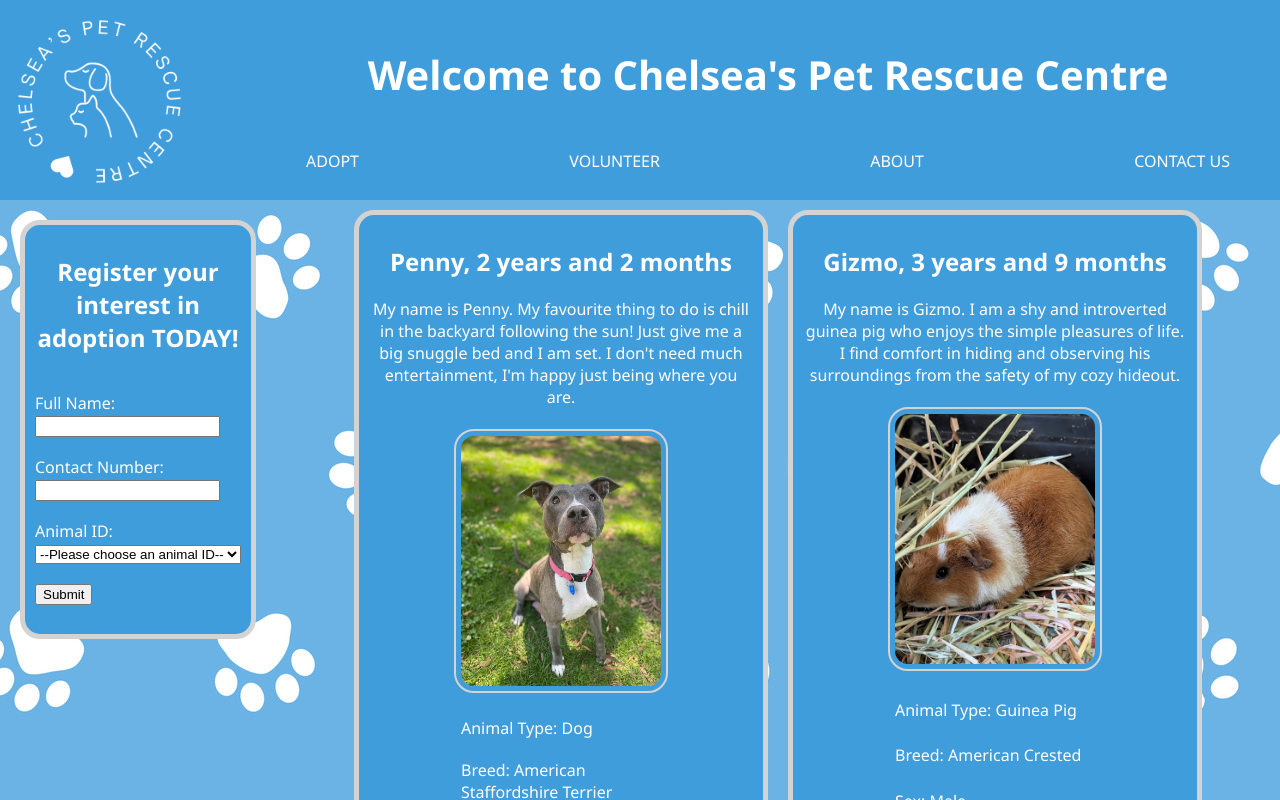
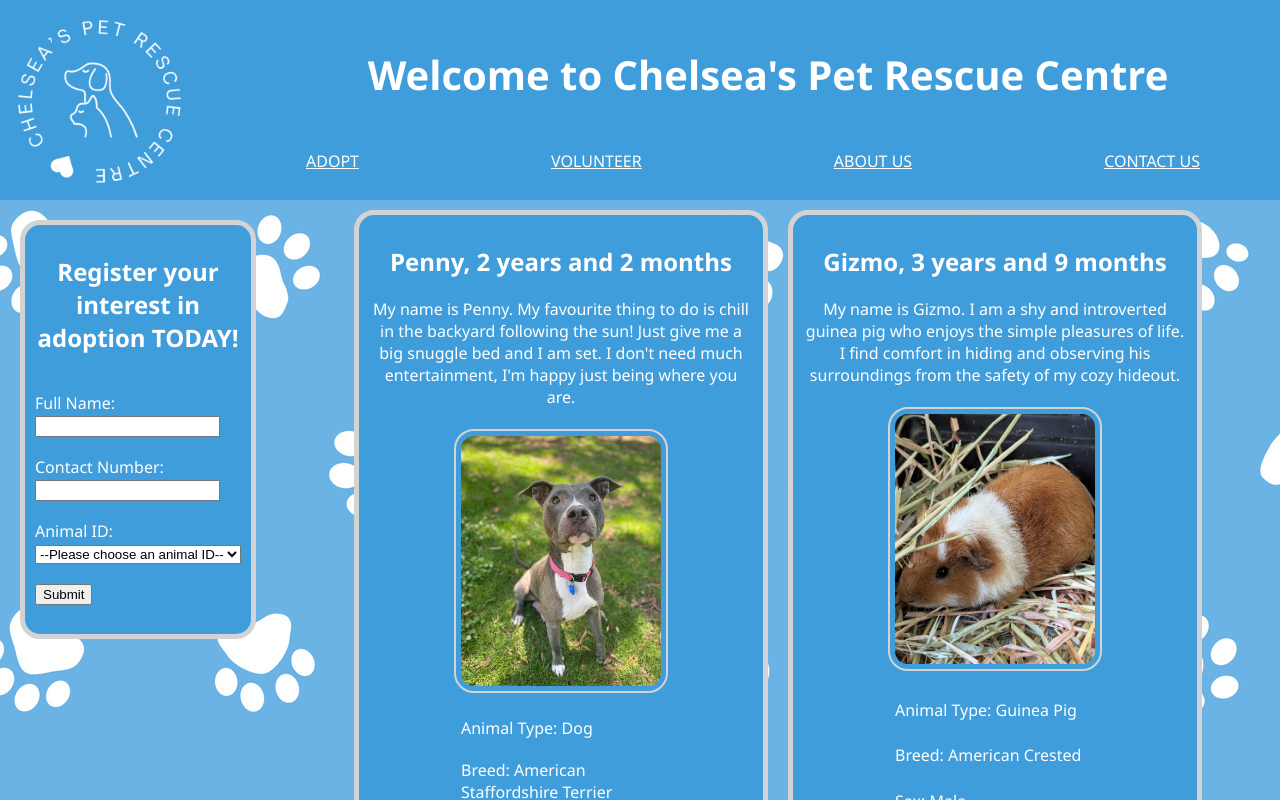
Before and after one commit to chelsea-lt/animal-adoptions, a React (Vite) app: page / in a window 1280 px wide. Shown: the top 800 px of the page. Built offline with nearby package versions, Linux system fonts and the light colour scheme.

Commit message:
add links to nav

```diff
--- a/src/App.css
+++ b/src/App.css
@@ -136,6 +136,9 @@ nav {
   display: flex;
   justify-content: space-between;
   text-align: center;
-  padding: 20px 50px;
+  padding: 20px 80px 20px 50px;
+}
+
+nav a {
   color: white;
 }
--- a/src/App.jsx
+++ b/src/App.jsx
@@ -11,10 +11,10 @@ const App = () => {
         <img className="logo" src="Logo3.png" />
         <h1>Welcome to Chelsea's Pet Rescue Centre</h1>
         <nav>
-          <div>ADOPT</div>
-          <div>VOLUNTEER</div>
-          <div>ABOUT</div>
-          <div>CONTACT US</div>
+          <a href="/">ADOPT</a>
+          <a href="/volunteer">VOLUNTEER</a>
+          <a href="/about">ABOUT US</a>
+          <a href="mailto:contact@cprcsydney.com.au">CONTACT US</a>
         </nav>
       </div>
       <div className="flex-row">
```
